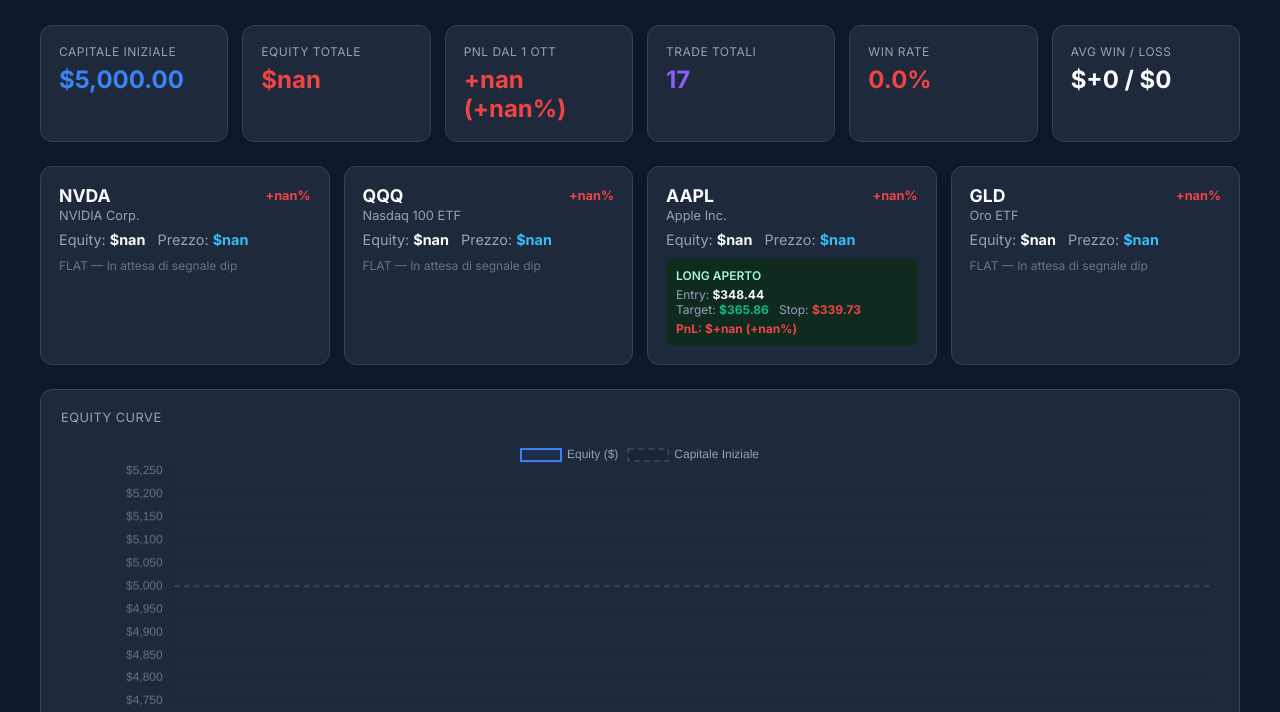
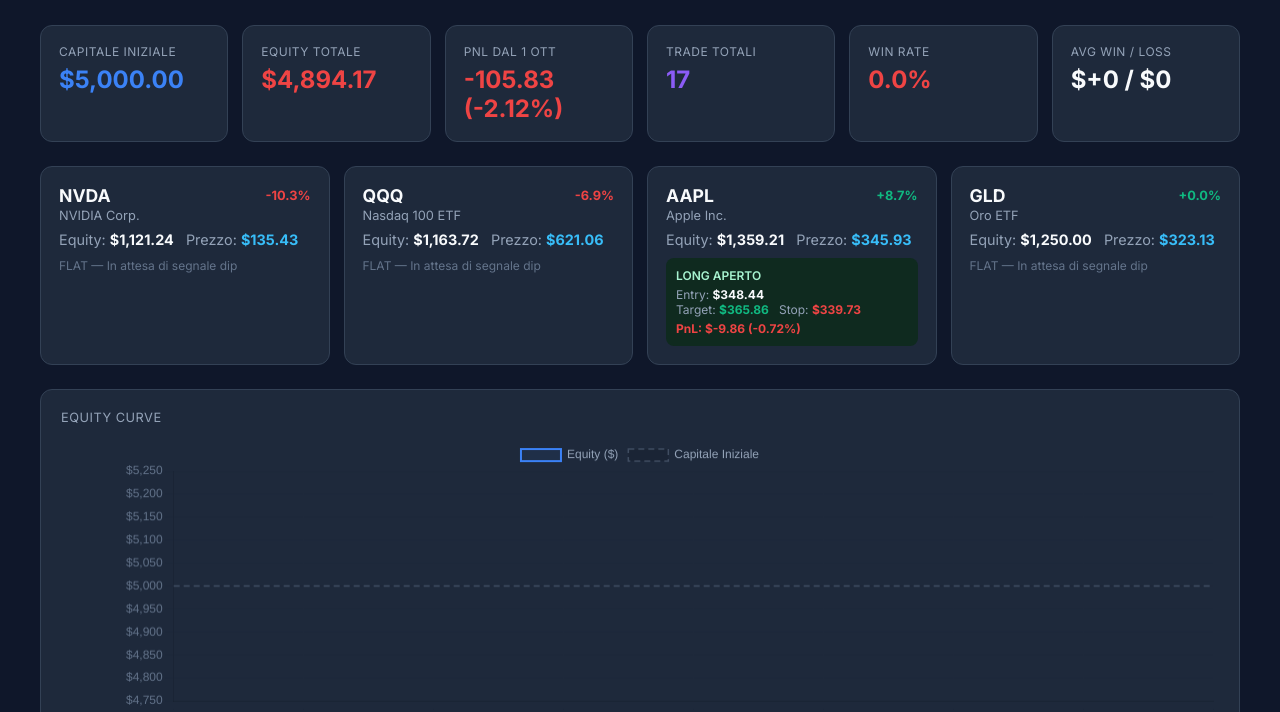
Before and after one commit to nadir10-cpu/quant-engine, a plain HTML site: page docs/index.html in a window 1280 px wide. Shown: the part 88-800 px from the top of the page. Drawn offline with nearby package versions, Linux system fonts and the light colour scheme.

Commit message:
bot: hourly update 2026-11-20 17:42 UTC

```diff
--- a/docs/index.html
+++ b/docs/index.html
@@ -39,8 +39,8 @@ tr:hover{background:#1a2744}
 
 <div class="kpi-grid">
 <div class="kpi"><div class="kpi-label">Capitale Iniziale</div><div class="kpi-val blue">$5,000.00</div></div>
-<div class="kpi"><div class="kpi-label">Equity Totale</div><div class="kpi-val red">$nan</div></div>
-<div class="kpi"><div class="kpi-label">PnL dal 1 Ott</div><div class="kpi-val red">+nan (+nan%)</div></div>
+<div class="kpi"><div class="kpi-label">Equity Totale</div><div class="kpi-val red">$4,894.17</div></div>
+<div class="kpi"><div class="kpi-label">PnL dal 1 Ott</div><div class="kpi-val red">-105.83 (-2.12%)</div></div>
 <div class="kpi"><div class="kpi-label">Trade Totali</div><div class="kpi-val purple">17</div></div>
 <div class="kpi"><div class="kpi-label">Win Rate</div><div class="kpi-val red">0.0%</div></div>
 <div class="kpi"><div class="kpi-label">Avg Win / Loss</div><div class="kpi-val">$+0 / $0</div></div>
@@ -50,54 +50,54 @@ tr:hover{background:#1a2744}
         <div style="background:#1e293b;border:1px solid #334155;border-radius:12px;padding:18px;">
             <div style="display:flex;justify-content:space-between;align-items:center;">
                 <div style="font-weight:700;font-size:1.1rem">NVDA</div>
-                <div style="font-size:.8rem;color:#ef4444;font-weight:700">+nan%</div>
+                <div style="font-size:.8rem;color:#ef4444;font-weight:700">-10.3%</div>
             </div>
             <div style="color:#94a3b8;font-size:.8rem;margin-top:2px">NVIDIA Corp.</div>
             <div style="margin-top:8px;font-size:.9rem">
-                <span style="color:#94a3b8">Equity: </span><b style="color:#f8fafc">$nan</b>
-                &nbsp;&nbsp;<span style="color:#94a3b8">Prezzo: </span><b style="color:#38bdf8">$nan</b>
+                <span style="color:#94a3b8">Equity: </span><b style="color:#f8fafc">$1,121.24</b>
+                &nbsp;&nbsp;<span style="color:#94a3b8">Prezzo: </span><b style="color:#38bdf8">$135.43</b>
             </div>
             <div style="margin-top:10px;color:#64748b;font-size:12px;">FLAT — In attesa di segnale dip</div>
         </div>
         <div style="background:#1e293b;border:1px solid #334155;border-radius:12px;padding:18px;">
             <div style="display:flex;justify-content:space-between;align-items:center;">
                 <div style="font-weight:700;font-size:1.1rem">QQQ</div>
-                <div style="font-size:.8rem;color:#ef4444;font-weight:700">+nan%</div>
+                <div style="font-size:.8rem;color:#ef4444;font-weight:700">-6.9%</div>
             </div>
             <div style="color:#94a3b8;font-size:.8rem;margin-top:2px">Nasdaq 100 ETF</div>
             <div style="margin-top:8px;font-size:.9rem">
-                <span style="color:#94a3b8">Equity: </span><b style="color:#f8fafc">$nan</b>
-                &nbsp;&nbsp;<span style="color:#94a3b8">Prezzo: </span><b style="color:#38bdf8">$nan</b>
+                <span style="color:#94a3b8">Equity: </span><b style="color:#f8fafc">$1,163.72</b>
+                &nbsp;&nbsp;<span style="color:#94a3b8">Prezzo: </span><b style="color:#38bdf8">$621.06</b>
             </div>
             <div style="margin-top:10px;color:#64748b;font-size:12px;">FLAT — In attesa di segnale dip</div>
         </div>
         <div style="background:#1e293b;border:1px solid #334155;border-radius:12px;padding:18px;">
             <div style="display:flex;justify-content:space-between;align-items:center;">
                 <div style="font-weight:700;font-size:1.1rem">AAPL</div>
-                <div style="font-size:.8rem;color:#ef4444;font-weight:700">+nan%</div>
+                <div style="font-size:.8rem;color:#10b981;font-weight:700">+8.7%</div>
             </div>
             <div style="color:#94a3b8;font-size:.8rem;margin-top:2px">Apple Inc.</div>
             <div style="margin-top:8px;font-size:.9rem">
-                <span style="color:#94a3b8">Equity: </span><b style="color:#f8fafc">$nan</b>
-                &nbsp;&nbsp;<span style="color:#94a3b8">Prezzo: </span><b style="color:#38bdf8">$nan</b>
+                <span style="color:#94a3b8">Equity: </span><b style="color:#f8fafc">$1,359.21</b>
+                &nbsp;&nbsp;<span style="color:#94a3b8">Prezzo: </span><b style="color:#38bdf8">$345.93</b>
             </div>
 
                 <div style="margin-top:10px;padding:10px;background:#0f2a1f;border-radius:8px;font-size:12px;">
                     <div style="color:#a7f3d0;font-weight:600">LONG APERTO</div>
                     <div style="color:#94a3b8;margin-top:4px">Entry: <b style="color:#f8fafc">$348.44</b></div>
                     <div style="color:#94a3b8">Target: <b style="color:#10b981">$365.86</b> &nbsp; Stop: <b style="color:#ef4444">$339.73</b></div>
-                    <div style="color:#ef4444;font-weight:700;margin-top:4px">PnL: $+nan (+nan%)</div>
+                    <div style="color:#ef4444;font-weight:700;margin-top:4px">PnL: $-9.86 (-0.72%)</div>
                 </div>
         </div>
         <div style="background:#1e293b;border:1px solid #334155;border-radius:12px;padding:18px;">
             <div style="display:flex;justify-content:space-between;align-items:center;">
                 <div style="font-weight:700;font-size:1.1rem">GLD</div>
-                <div style="font-size:.8rem;color:#ef4444;font-weight:700">+nan%</div>
+                <div style="font-size:.8rem;color:#10b981;font-weight:700">+0.0%</div>
             </div>
             <div style="color:#94a3b8;font-size:.8rem;margin-top:2px">Oro ETF</div>
             <div style="margin-top:8px;font-size:.9rem">
-                <span style="color:#94a3b8">Equity: </span><b style="color:#f8fafc">$nan</b>
-                &nbsp;&nbsp;<span style="color:#94a3b8">Prezzo: </span><b style="color:#38bdf8">$nan</b>
+                <span style="color:#94a3b8">Equity: </span><b style="color:#f8fafc">$1,250.00</b>
+                &nbsp;&nbsp;<span style="color:#94a3b8">Prezzo: </span><b style="color:#38bdf8">$323.13</b>
             </div>
             <div style="margin-top:10px;color:#64748b;font-size:12px;">FLAT — In attesa di segnale dip</div>
         </div></div>
@@ -117,7 +117,7 @@ tr:hover{background:#1a2744}
 </div>
 </div>
 
-<div class="footer">Aggiornato: 2026-11-20 01:10:24 &nbsp;|&nbsp; Long-Only Dip Buy Engine v3.0</div>
+<div class="footer">Aggiornato: 2026-11-20 17:42:11 &nbsp;|&nbsp; Long-Only Dip Buy Engine v3.0</div>
 </div>
 <script>
 new Chart(document.getElementById('eqChart'),{
--- a/quant_engine/state.json
+++ b/quant_engine/state.json
@@ -1,6 +1,6 @@
 {
     "initial_capital": 5000.0,
-    "last_updated": "2026-11-20 09:41:38",
+    "last_updated": "2026-11-20 17:42:11",
     "positions": {
         "NVDA": {
             "capital": 1121.2416411436404,
```
Also changed, not shown: docs/last_update.txt.
